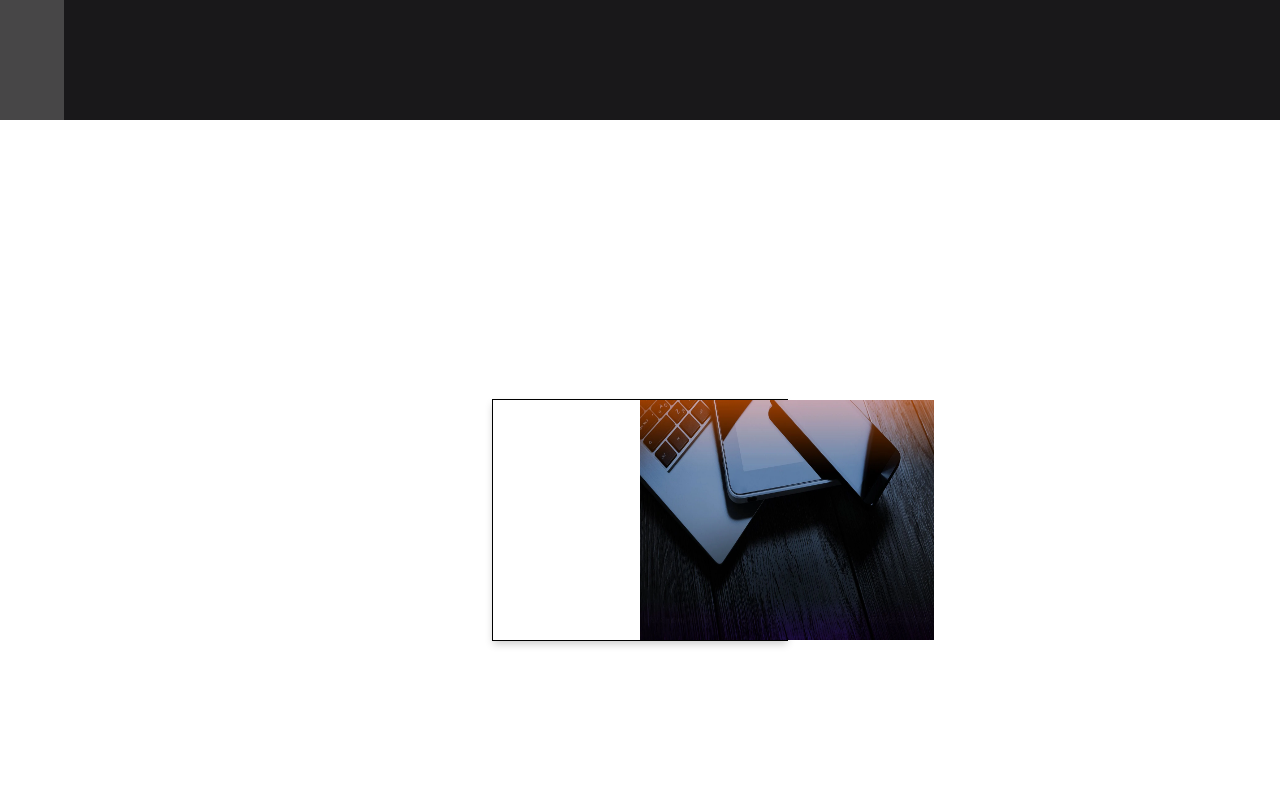
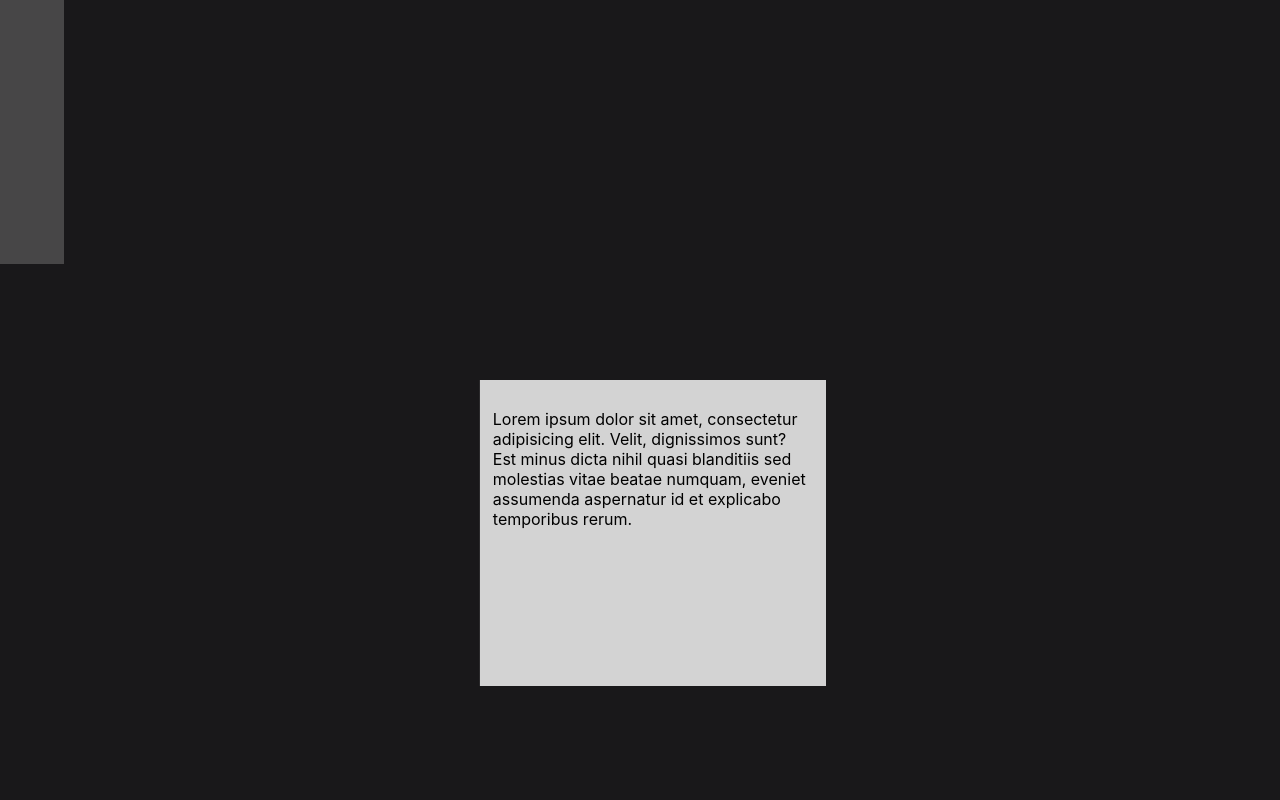
Before and after one commit to Jigisha15/Portfolio, a React (Create React App) app: page / in a window 1280 px wide. Shown: the part 680-1480 px from the top of the page. Built offline with nearby package versions, Linux system fonts and the light colour scheme.

Commit message:
project card done

```diff
--- a/src/pages/Projects/Projects.css
+++ b/src/pages/Projects/Projects.css
@@ -1,54 +1,56 @@
-.about {
+.about-container {
   position: relative;
   z-index: 0;
   max-width: 100vw;
   height: 100vh;
+  background-color: #19181a;
+  color: white;
   display: flex;
   justify-content: center;
   align-items: center;
 }
 
-.flip-card {
-  /* position: relative; */
-  width: 23vw;
-  height: 30vh;
-  border: 1px solid black;
-  display: flex;
-  justify-content: center;
-  align-items: center;
-  perspective: 1000px;
+.about {
+  width: 25vw;
+  height: 35vh;
+  /* position: absolute; */
+  /* border: 1px solid white; */
 }
 
-.flip-card-inner {
-  position: relative;
-  width: 23vw;
-  height: 30vh;
-  text-align: center;
-  transition: transform 0.6s;
-  transform-style: preserve-3d;
-  box-shadow: 0 4px 8px 0 rgba(0, 0, 0, 0.2);
+.card-front,
+.card-back {
+  position: absolute;
+  color: black;
+  width: 25vw;
+  height: 35vh;
+  padding: 1vw;
 }
 
-.flip-card:hover .flip-image {
+.card-front p {
+  font-size: 2vw;
+  text-align: center;
+}
+.card-front h3 {
+  text-align: center;
+  font-size: 2vw;
+}
+
+.card-front {
+  background-color: grey;
   transform: rotateY(180deg);
 }
 
-.flip-image,
-.flip-text {
-  position: absolute;
-  width: 100%;
-  height: 100%;
-  -webkit-backface-visibility: hidden;
-  backface-visibility: hidden;
+.card-back {
+  background-color: lightgrey;
 }
 
-.flip-image {
-  background-color: #bbb;
-  color: black;
+.about-inner {
+  width: 25vw;
+  height: 35vh;
+  transform-style: preserve-3d;
+  transition: transform 0.5s;
 }
 
-.flip-text {
-  background-color: #2980b9;
-  color: black;
+.about:hover .about-inner {
   transform: rotateY(180deg);
 }
--- a/src/pages/Projects/Projects.jsx
+++ b/src/pages/Projects/Projects.jsx
@@ -6,19 +6,20 @@ import './Projects.css'
 
 const Projects = () => {
   return (
-    <div className="about">
-      <div className="flip-card">
-        <div className="flip-card-inner">
-          <div className="flip-image-out">
-            <img
-              className="flip-image"
-              src={devices}
-              alt=""
-            />
+    <div className="about-container">
+      <div className="about">
+        <div className="about-inner">
+          <div className="card-front">
+            <p>Project Name</p>
+            <h3>About Project</h3>
           </div>
-          <div className="flip-text">
-            <p className="p-name">title</p>
-            <p className="p-desc">para</p>
+          <div className="card-back">
+            <p>
+              Lorem ipsum dolor sit amet, consectetur adipisicing elit. Velit,
+              dignissimos sunt? Est minus dicta nihil quasi blanditiis sed
+              molestias vitae beatae numquam, eveniet assumenda aspernatur id et
+              explicabo temporibus rerum.
+            </p>
           </div>
         </div>
       </div>
```
